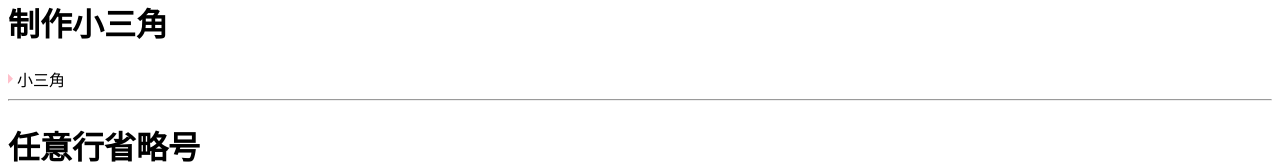
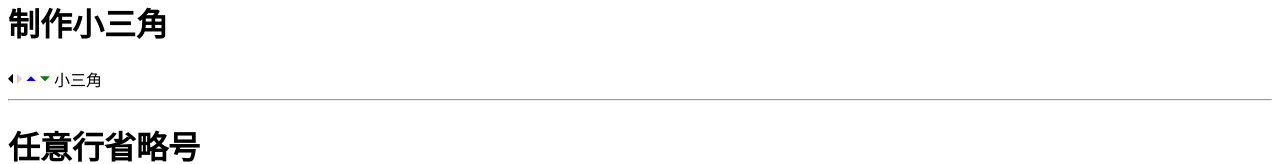
Before and after one commit to YaminZheng/sass-tool, a Vue app: page / in a window 1280 px wide. Shown: the part 390-554 px from the top of the page. Built offline with nearby package versions, Linux system fonts and the light colour scheme.

Commit message:
fix triangle

```diff
--- a/src/App.vue
+++ b/src/App.vue
@@ -7,7 +7,10 @@
   <hr />
   <h1>制作小三角</h1>
   <div style="display: flex; align-items: center; gap: 4px">
-    <div class="triangle"></div>
+    <div class="triangle-left"></div>
+    <div class="triangle-right"></div>
+    <div class="triangle-top"></div>
+    <div class="triangle-bottom"></div>
     <span>小三角</span>
   </div>
   <hr />
@@ -78,15 +81,17 @@
 }
 
 // triangle
-.triangle {
-  &::before {
-    content: "";
-    display: inline-block;
-    @include triangle($color: pink);
-  }
+.triangle-left {
+  @include triangle(left);
 }
-.triangle-2 {
-  @include triangle("bottom", 6px, blue);
+.triangle-right {
+  @include triangle($color: pink);
+}
+.triangle-top {
+  @include triangle(top, 5px, blue);
+}
+.triangle-bottom {
+  @include triangle(bottom, 5px, green);
 }
 
 // ellipsis
--- a/src/styles/mixins.scss
+++ b/src/styles/mixins.scss
@@ -48,12 +48,12 @@
     clip-path: polygon(0 50%, 100% 0, 100% 100%);
   } @else if $_direction == "top" {
     width: $_width * 2;
-    height: $_width * 2;
-    clip-path: polygon(0 75%, 50% 25%, 100% 75%);
+    height: $_width;
+    clip-path: polygon(50% 0, 100% 100%, 0 100%);
   } @else if $_direction == "bottom" {
     width: $_width * 2;
-    height: $_width * 2;
-    clip-path: polygon(0 25%, 50% 75%, 100% 25%);
+    height: $_width;
+    clip-path: polygon(0 0, 100% 0, 50% 100%);
   } @else {
     // default right
     width: $_width;
```
